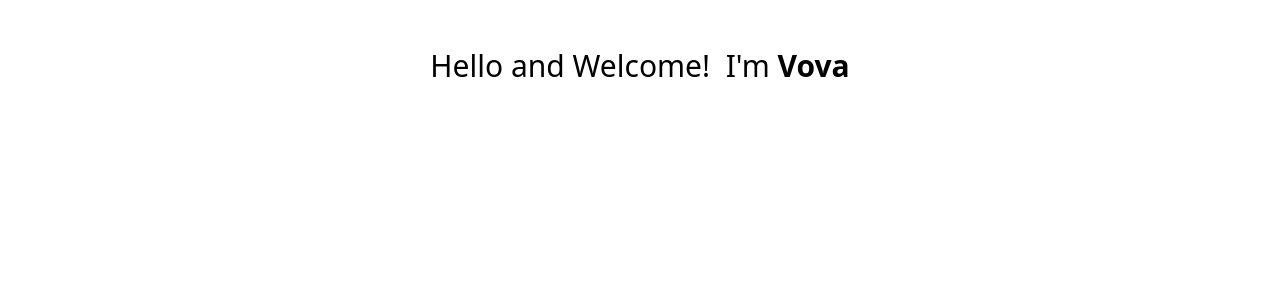
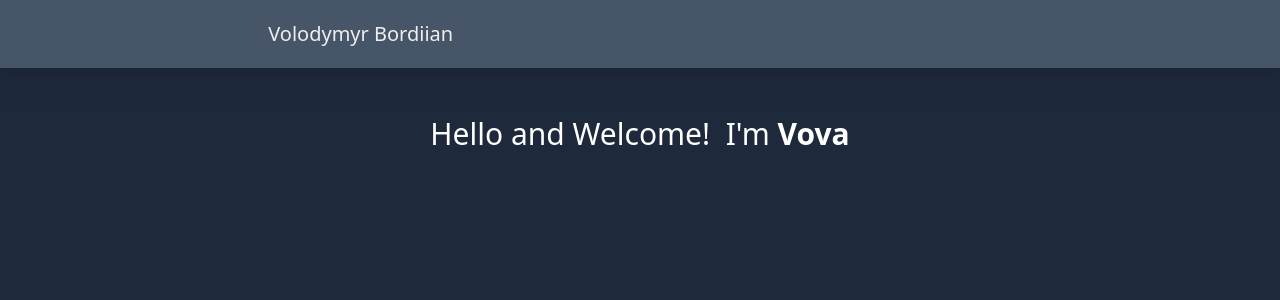
Before and after one commit to AbyssWalker1990/nextjs-blog, a Next.js app: page / in a window 1280 px wide. Shown: the top 300 px of the page. Built offline with nearby package versions, Linux system fonts and the light colour scheme.

Commit message:
added simple Navbar component

```diff
--- /dev/null
+++ b/app/components/Navbar.tsx
@@ -0,0 +1,13 @@
+import Link from 'next/link'
+
+export default function Navbar() {
+  return (
+    <nav className='bg-slate-600 p-4 sticky top-0 drop-shadow-xl z-10'>
+      <div className='prose prose-xl mx-auto flex justify-between flex-col sm:flex-row'>
+        <Link href='/' className='text-white/90 no-underline hover:text-white'>
+          Volodymyr Bordiian
+        </Link>
+      </div>
+    </nav>
+  )
+}
--- a/app/layout.tsx
+++ b/app/layout.tsx
@@ -1,4 +1,5 @@
 import './globals.css'
+import Navbar from './components/Navbar'
 
 export const metadata = {
   title: 'Create Next App',
@@ -12,7 +13,10 @@
 }) {
   return (
     <html lang="en">
-      <body>{children}</body>
+      <body className='bg-slate-800'>
+        <Navbar />
+        {children}
+      </body>
     </html>
   )
 }
--- a/app/page.tsx
+++ b/app/page.tsx
@@ -6,7 +6,7 @@
 export default function Home() {
   return (
     <main className='px-6 mx-auto'>
-      <p className='mt-12 mb-12 text-3xl text-center dark:text-white'>
+      <p className='mt-12 mb-12 text-3xl text-center text-white'>
         Hello and Welcome! &nbsp;
         <span className='whitespace-nowrap'>
           I'm <span className='font-bold'>Vova</span>
```
Also changed, not shown: public/images/user-default.jpg (added).
